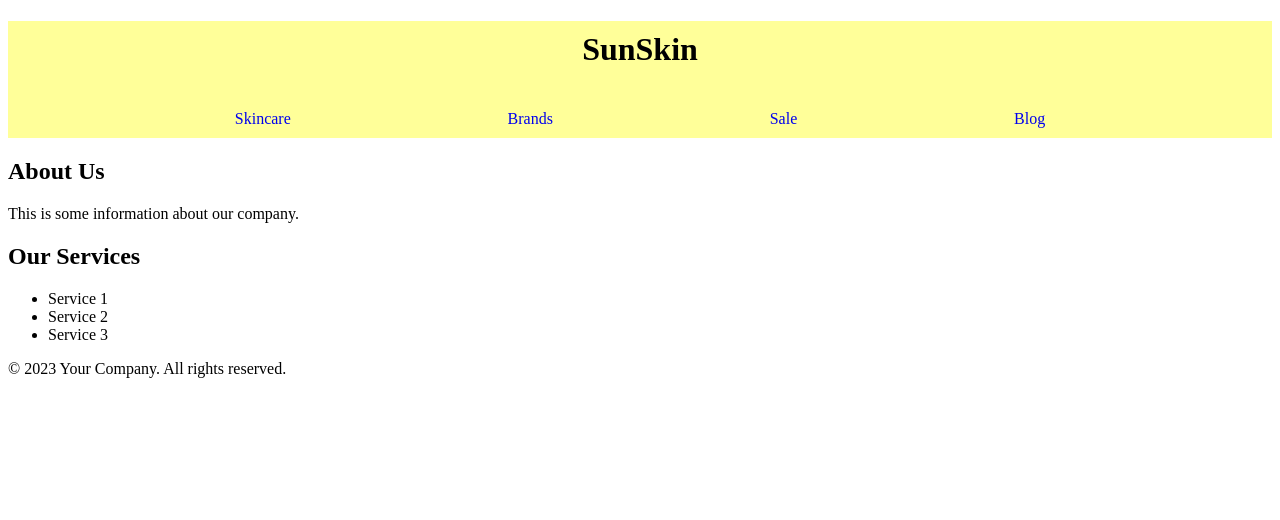
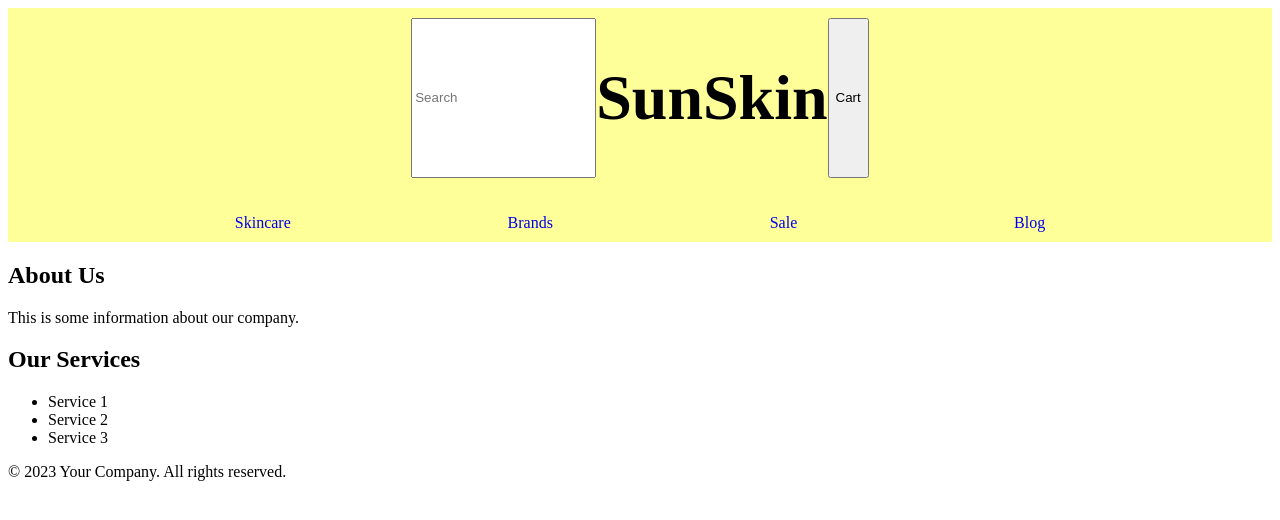
Before and after one commit to andreigloria/skincare, a plain HTML site: page index.html in a window 1280 px wide. Drawn offline with Linux system fonts and the light colour scheme; a script that the page names is missing.

Commit message:
modifying nav

```diff
--- a/index.html
+++ b/index.html
@@ -10,7 +10,11 @@
     <!--To include:
     Searchbar, Cart, Navigation-->
   <div class="container">
-    <h1 href="#">SunSkin</h1>
+    <div class="row">
+        <input placeholder="Search">
+        <h1 href="#">SunSkin</h1>
+        <button id="cart-button">Cart</button>
+    </div>
       <ul class="navbar">
           <li class="nav-item">
               <a class="nav-link" href="#">Skincare</a>
--- a/style.css
+++ b/style.css
@@ -2,12 +2,20 @@
     background-color: rgb(255, 255, 153);
 }
 
-h1 {
+.row {
     display: flex;
     justify-content: center;
     padding: 10px;
     font-size: xx-large;
 }
+
+
+/* h1 {
+    display: flex;
+    justify-content: center;
+    padding: 10px;
+    font-size: xx-large;
+} */
 
 .navbar {
     display: flex;
```
